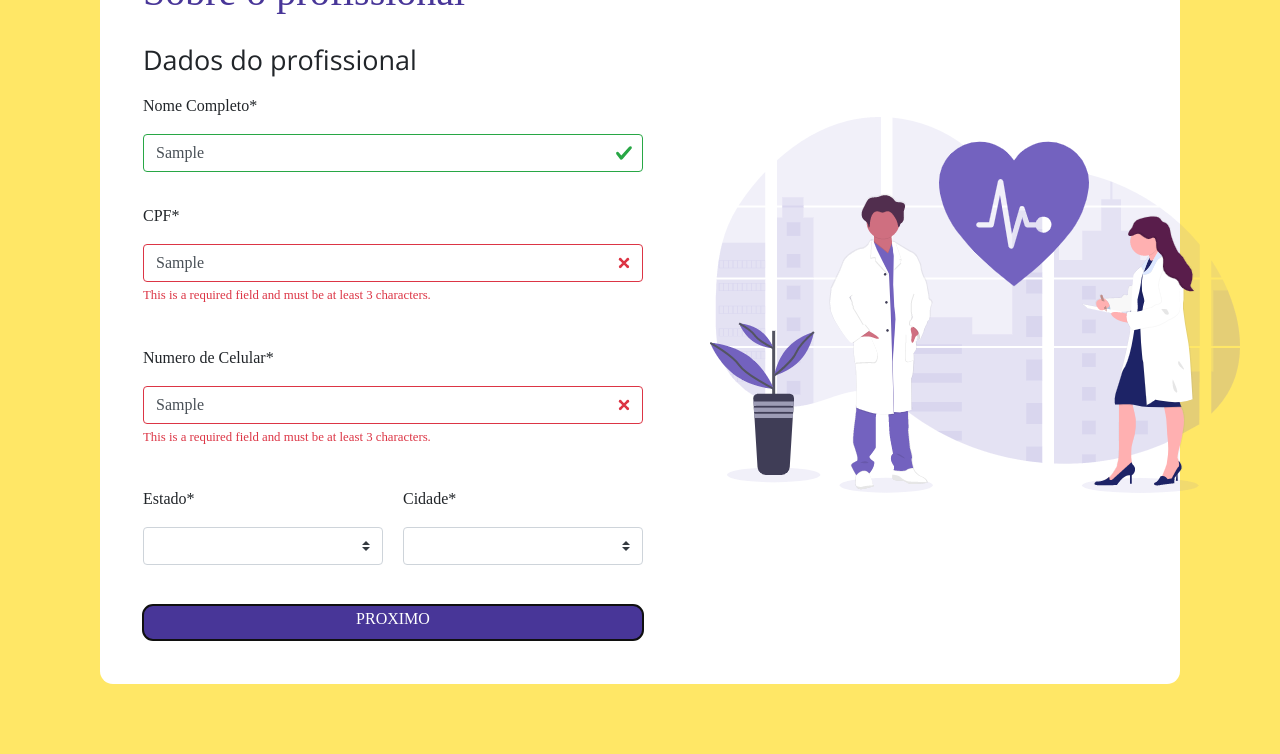
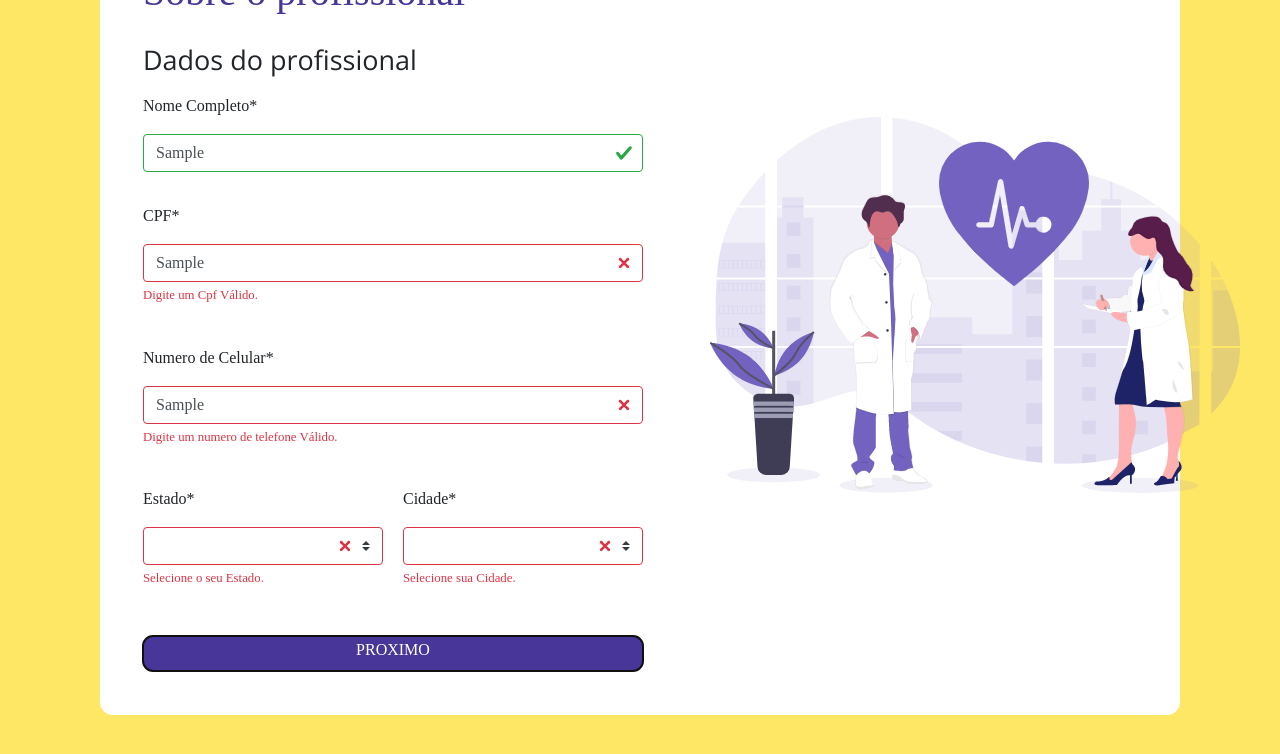
Before and after one commit to walterjrr/LandingPage-FacilConsulta, a Vue app: page / in a window 1280 px wide. Both pictures are taken after typing "Sample", "Sample", "Sample" into the empty fields and a click on the button "PROXIMO". Shown: the part 180-934 px from the top of the page. Built offline with nearby package versions, Linux system fonts and the light colour scheme; no server answers.

Commit message:
error name

```diff
--- a/src/components/form.vue
+++ b/src/components/form.vue
@@ -15,8 +15,7 @@
           ></b-form-input>
 
           <b-form-invalid-feedback id="input-1-live-feedback"
-            >This is a required field and must be at least 3
-            characters.</b-form-invalid-feedback
+            >Digite Seu nome Completo.</b-form-invalid-feedback
           >
         </b-form-group>
 
@@ -30,8 +29,7 @@
           ></b-form-input>
 
           <b-form-invalid-feedback id="input-1-live-feedback"
-            >This is a required field and must be at least 3
-            characters.</b-form-invalid-feedback
+            >Digite um Cpf Válido.</b-form-invalid-feedback
           >
         </b-form-group>
 
@@ -44,8 +42,7 @@
           ></b-form-input>
 
           <b-form-invalid-feedback id="input-1-live-feedback"
-            >This is a required field and must be at least 3
-            characters.</b-form-invalid-feedback
+            >Digite um numero de telefone Válido.</b-form-invalid-feedback
           >
         </b-form-group>
 
@@ -53,28 +50,28 @@
           <b-form-group label="Estado*" label-for="example-input-2">
             <b-form-select
               id="example-input-1"
-              v-model="form.state"
+              v-model="$v.form.state.$model"
               name="example-input-2"
               :options="state"
+              :state="validateState('state')"
               aria-describedby="input-2-live-feedback"
             ></b-form-select>
             <b-form-invalid-feedback id="input-2-live-feedback"
-              >This is a required field and must be at least 3
-              characters.</b-form-invalid-feedback
+              >Selecione o seu Estado.</b-form-invalid-feedback
             >
           </b-form-group>
 
           <b-form-group label="Cidade*" label-for="example-input-2">
             <b-form-select
               id="example-input-2"
-              v-model="form.city"
+              v-model="$v.form.city.$model"
               name="example-input-2"
               :options="city"
+              :state="validateState('state')"
               aria-describedby="input-2-live-feedback"
             ></b-form-select>
             <b-form-invalid-feedback id="input-2-live-feedback"
-              >This is a required field and must be at least 3
-              characters.</b-form-invalid-feedback
+              >Selecione sua Cidade.</b-form-invalid-feedback
             >
           </b-form-group>
         </div>
```
